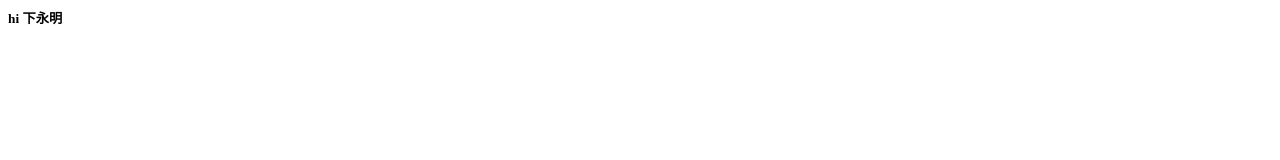
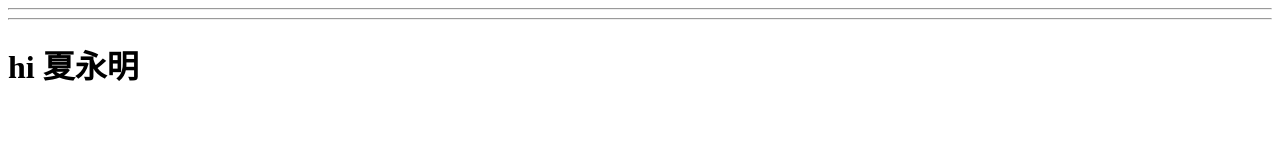
Before and after one commit to Wuzuhui2019/Wuzuhui2019.github.io, a plain HTML site: page index.html in a window 1280 px wide. Drawn offline with Linux system fonts and the light colour scheme.

Commit message:
Update index.html

```diff
--- a/index.html
+++ b/index.html
@@ -1 +1,3 @@
-<h5>hi 下永明</h5>
+<hr>
+<hr>
+<h1>  hi 夏永明</h1>
```
